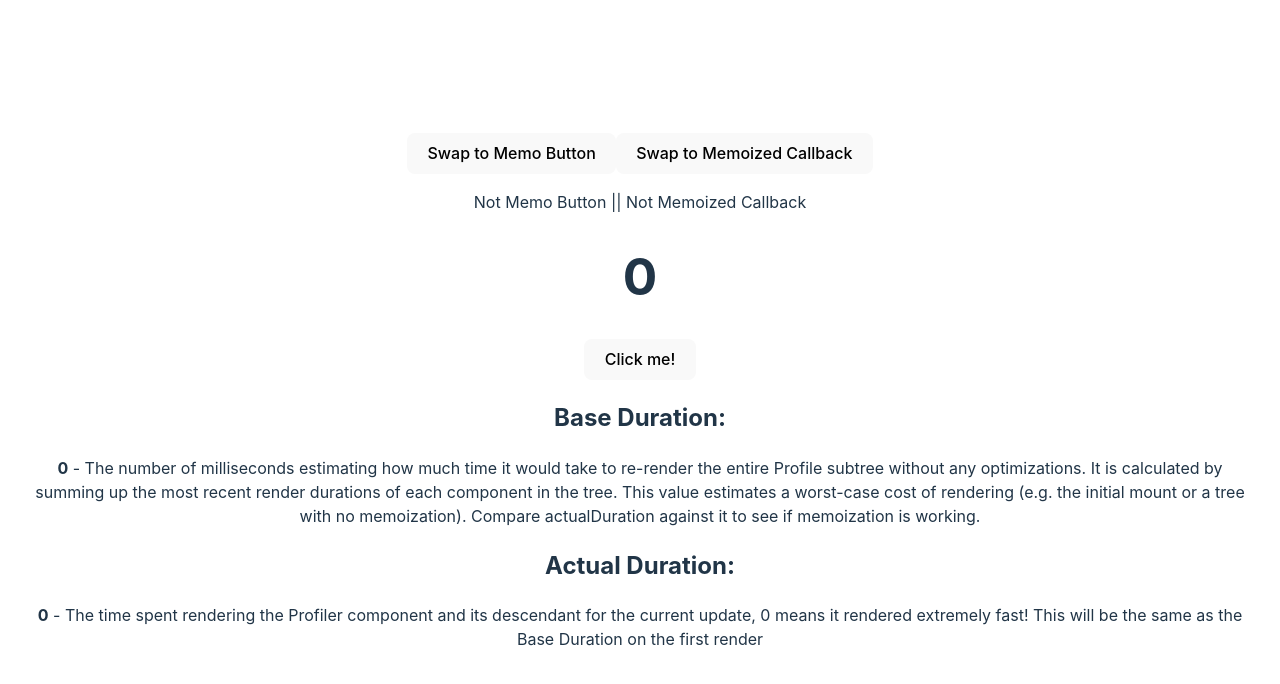
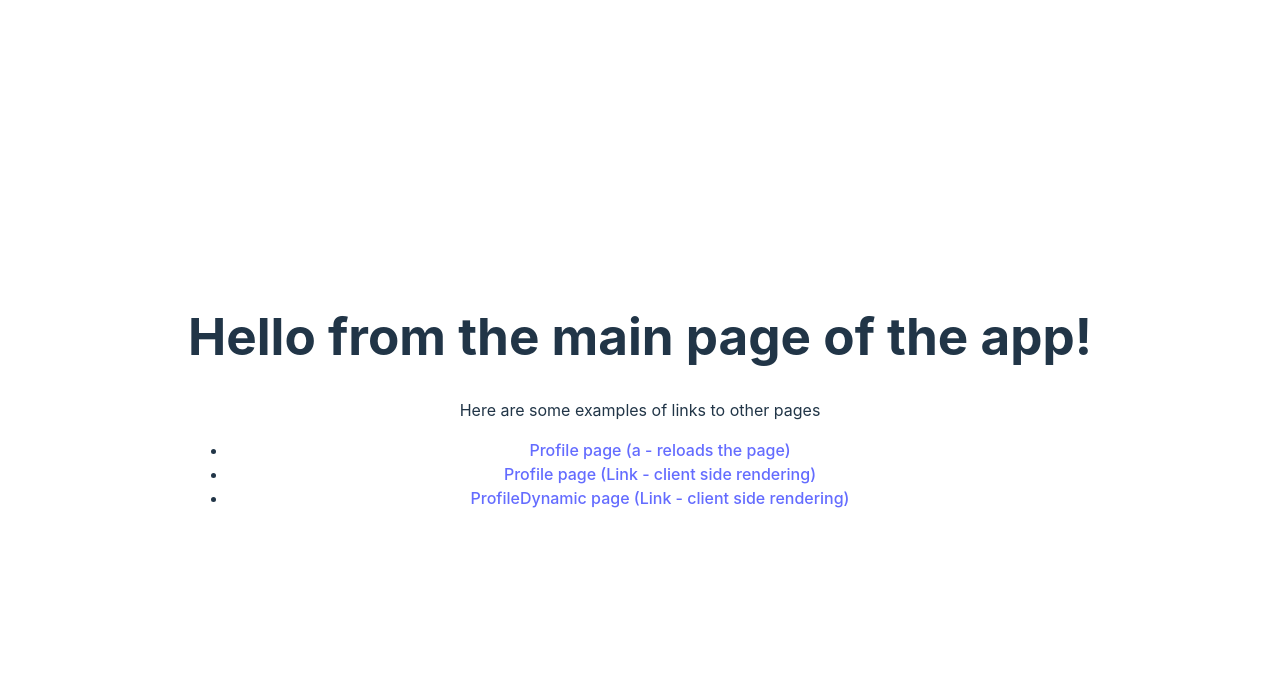
Before and after one commit to frarosset/my-first-react-app, a React (Vite) app: page / in a window 1280 px wide. Shown: the top 684 px of the page. Built offline with nearby package versions, Linux system fonts and the light colour scheme.

Commit message:
feat: do React Router lesson

```diff
--- a/src/App.jsx
+++ b/src/App.jsx
@@ -7,9 +7,10 @@ import StateView from "./components/06.State/StateView.jsx";
 import EffectsView from "./components/07.Effects/EffectsView.jsx";
 import RefsView from "./components/08.Refs/RefsView.jsx";
 import MemoView from "./components/09.Memo/MemoView.jsx";
+import ReactRouterView from "./components/10.ReactRouter/ReactRouterView.jsx";
 
-// reactComponents, jsx, renderingTechniques, props, state, effects, refs
-const view = "memo";
+// reactComponents, jsx, renderingTechniques, props, state, effects, refs, reactRouter
+const view = "reactRouter";
 
 function App() {
   switch (view) {
@@ -29,6 +30,8 @@ function App() {
       return <RefsView />;
     case "memo":
       return <MemoView />;
+    case "reactRouter":
+      return <ReactRouterView />;
   }
 }
 
--- /dev/null
+++ b/src/components/10.ReactRouter/DefaultProfile.jsx
@@ -0,0 +1,12 @@
+import { Link } from "react-router-dom";
+
+const DefaultProfile = () => {
+  return (
+    <>
+      <p>Oh, nothing to see here!</p>
+      <Link to="/">Click here to go back</Link>;
+    </>
+  );
+};
+
+export default DefaultProfile;
--- /dev/null
+++ b/src/components/10.ReactRouter/ErrorPage.jsx
@@ -0,0 +1,21 @@
+import { Link } from "react-router-dom";
+import { useRouteError } from "react-router-dom";
+
+const ErrorPage = () => {
+  const error = useRouteError();
+  console.log(error);
+
+  return (
+    <div>
+      <h1>{"Oh no, this route doesn't exist"}</h1>
+      <p>
+        <i>{error.statusText || error.message}</i>
+      </p>
+      <Link to="/">
+        You can go back to the home page by clicking here, though!
+      </Link>
+    </div>
+  );
+};
+
+export default ErrorPage;
--- /dev/null
+++ b/src/components/10.ReactRouter/Popeye.jsx
@@ -0,0 +1,12 @@
+import { Link } from "react-router-dom";
+
+const Popeye = () => {
+  return (
+    <>
+      <p>Hi, I am Popeye! I love to eat Spinach!</p>
+      <Link to="/">Click here to go back</Link>
+    </>
+  );
+};
+
+export default Popeye;
--- /dev/null
+++ b/src/components/10.ReactRouter/Profile.jsx
@@ -0,0 +1,15 @@
+import { Outlet } from "react-router-dom";
+
+const Profile = () => {
+  return (
+    <div>
+      <h1>Hello from profile page!</h1>
+      <p>So, how are you?</p>
+      <hr />
+      <h2>The profile visited is here:</h2>
+      <Outlet />
+    </div>
+  );
+};
+
+export default Profile;
--- /dev/null
+++ b/src/components/10.ReactRouter/ProfileDynamic.jsx
@@ -0,0 +1,26 @@
+import { useParams } from "react-router-dom";
+import DefaultProfile from "./DefaultProfile";
+import Spinach from "./Spinach";
+import Popeye from "./Popeye";
+
+const ProfileDynamic = () => {
+  const { name } = useParams();
+
+  return (
+    <div>
+      <h1>Hello from profile page!</h1>
+      <p>So, how are you?</p>
+      <hr />
+      <h2>The profile visited is here:</h2>
+      {name === "popeye" ? (
+        <Popeye />
+      ) : name === "spinach" ? (
+        <Spinach />
+      ) : (
+        <DefaultProfile />
+      )}
+    </div>
+  );
+};
+
+export default ProfileDynamic;
--- /dev/null
+++ b/src/components/10.ReactRouter/ReactRouterView.jsx
@@ -0,0 +1,29 @@
+import { Link } from "react-router-dom";
+
+function ReactRouterView() {
+  return (
+    <div>
+      <h1>Hello from the main page of the app!</h1>
+      <p>Here are some examples of links to other pages</p>
+      <nav>
+        <ul>
+          <li>
+            <a href="profile/spinach">Profile page (a - reloads the page)</a>
+          </li>
+          <li>
+            <Link to="profile">
+              Profile page (Link - client side rendering)
+            </Link>
+          </li>
+          <li>
+            <Link to="profileDynamic">
+              ProfileDynamic page (Link - client side rendering)
+            </Link>
+          </li>
+        </ul>
+      </nav>
+    </div>
+  );
+}
+
+export default ReactRouterView;
--- /dev/null
+++ b/src/components/10.ReactRouter/Spinach.jsx
@@ -0,0 +1,12 @@
+import { Link } from "react-router-dom";
+
+const Spinach = () => {
+  return (
+    <>
+      <p>Hi, I am Spinach! Popeye loves to eat me!</p>
+      <Link to="/">Click here to go back</Link>
+    </>
+  );
+};
+
+export default Spinach;
--- /dev/null
+++ b/src/components/10.ReactRouter/routes.jsx
@@ -0,0 +1,30 @@
+import App from "../../App.jsx";
+import ErrorPage from "./ErrorPage.jsx";
+import Profile from "./Profile.jsx";
+import DefaultProfile from "./DefaultProfile.jsx";
+import Spinach from "./Spinach.jsx";
+import Popeye from "./Popeye.jsx";
+import ProfileDynamic from "./ProfileDynamic.jsx";
+
+const routes = [
+  {
+    path: "/",
+    element: <App />,
+    errorElement: <ErrorPage />,
+  },
+  {
+    path: "profile",
+    element: <Profile />,
+    children: [
+      { index: true, element: <DefaultProfile /> },
+      { path: "spinach", element: <Spinach /> },
+      { path: "popeye", element: <Popeye /> },
+    ],
+  },
+  {
+    path: "profileDynamic/:name",
+    element: <ProfileDynamic />,
+  },
+];
+
+export default routes;
--- a/src/main.jsx
+++ b/src/main.jsx
@@ -1,11 +1,13 @@
 import { StrictMode } from "react";
 import { createRoot } from "react-dom/client";
-import App from "./App.jsx";
+import { createBrowserRouter, RouterProvider } from "react-router-dom";
+import routes from "./components/10.ReactRouter/routes.jsx";
+import "./styles/index.css";
 
-import "./styles/index.css";
+const router = createBrowserRouter(routes);
 
 createRoot(document.getElementById("root")).render(
   <StrictMode>
-    <App />
+    <RouterProvider router={router} />
   </StrictMode>
 );
```
